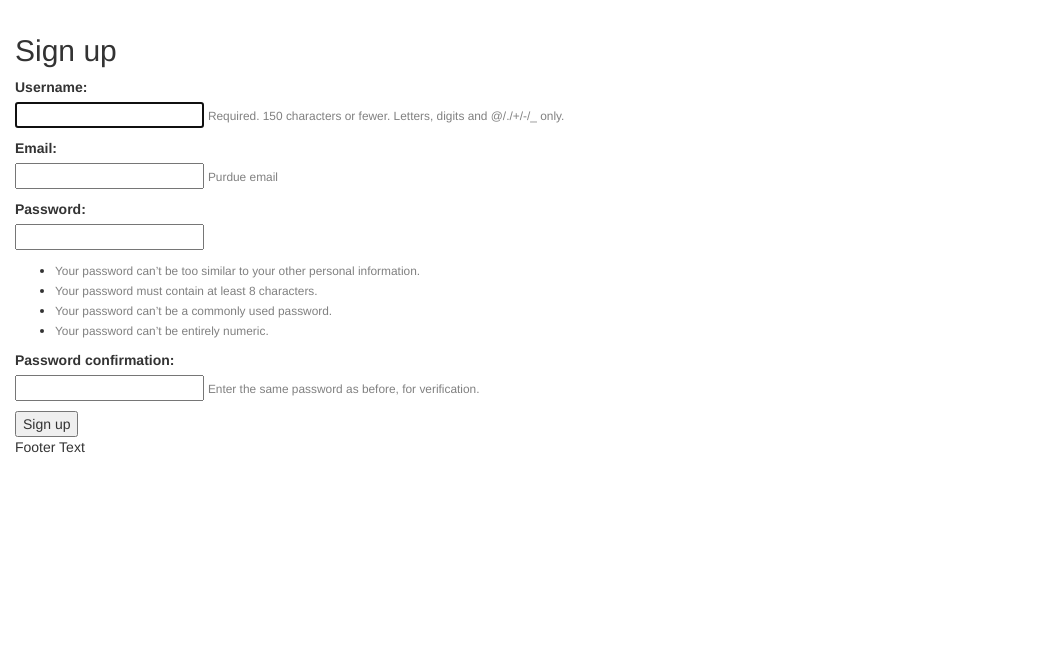
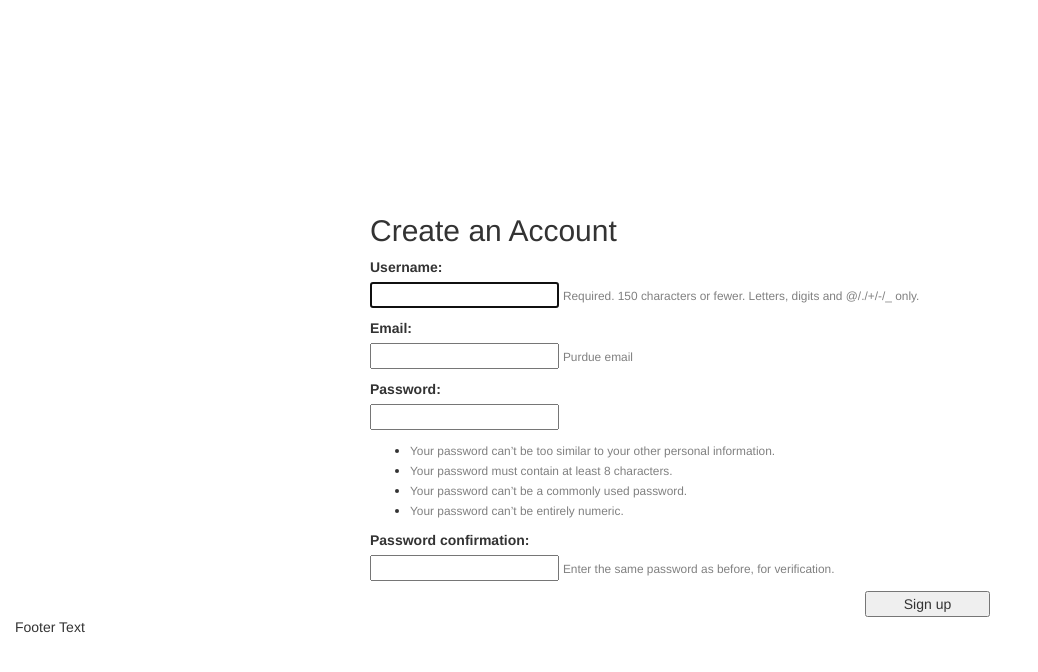
Before and after one commit to cnguyenm/RoomAlloc, a Django app: page /account/signup/ in a window 1280 px wide. Shown: the part 51-723 px from the top of the page, without its empty margins (0-1038 px from the left). Run offline with Django 3.2, Linux system fonts and the light colour scheme; some libraries are stand-ins or nearby versions.

Commit message:
Sign up page design

```diff
--- a/roomalloc/templates/roomalloc/base.html
+++ b/roomalloc/templates/roomalloc/base.html
@@ -3,6 +3,8 @@
 <!DOCTYPE html>
 <html lang="en">
 <head>
+
+
     <title>
         {% block title %}RoomAlloc{% endblock %}
     </title>
--- a/roomalloc/templates/roomalloc/public/login.html
+++ b/roomalloc/templates/roomalloc/public/login.html
@@ -26,7 +26,7 @@
 
     {% endfor %}
 
-    <button type="submit">Login</button>
+    <button id=btnSubmit type="submit">Login</button>
 </form>
 
 {% endblock %}
--- a/roomalloc/templates/roomalloc/public/signup.html
+++ b/roomalloc/templates/roomalloc/public/signup.html
@@ -1,12 +1,27 @@
 {% extends "./public_base.html" %}
 
+{% block head_ref %}
+<style type="text/css">
+#wrapper {
+    margin-top: 200px;
+    margin-left: 300px;
+}
+#btnSignup {
+    width: 10%;
+    margin-left: 850px;
+}
+    </style>
+{% endblock %}
 
 {% block container %}
 
-<h2>Sign up</h2>
+<div class="container">
+    <div id=wrapper>
+<h2>Create an Account</h2>
 
 <form method="POST">
     {% csrf_token %}
+
 
     {% for field in form %}
         <p>
@@ -23,8 +38,11 @@
         </p>
 
     {% endfor %}
+</div>
+</div>
 
-    <button type="submit">Sign up</button>
+        <button id=btnSignup type="submit">Sign up</button>
+
 </form>
 
 {% endblock %}
```
